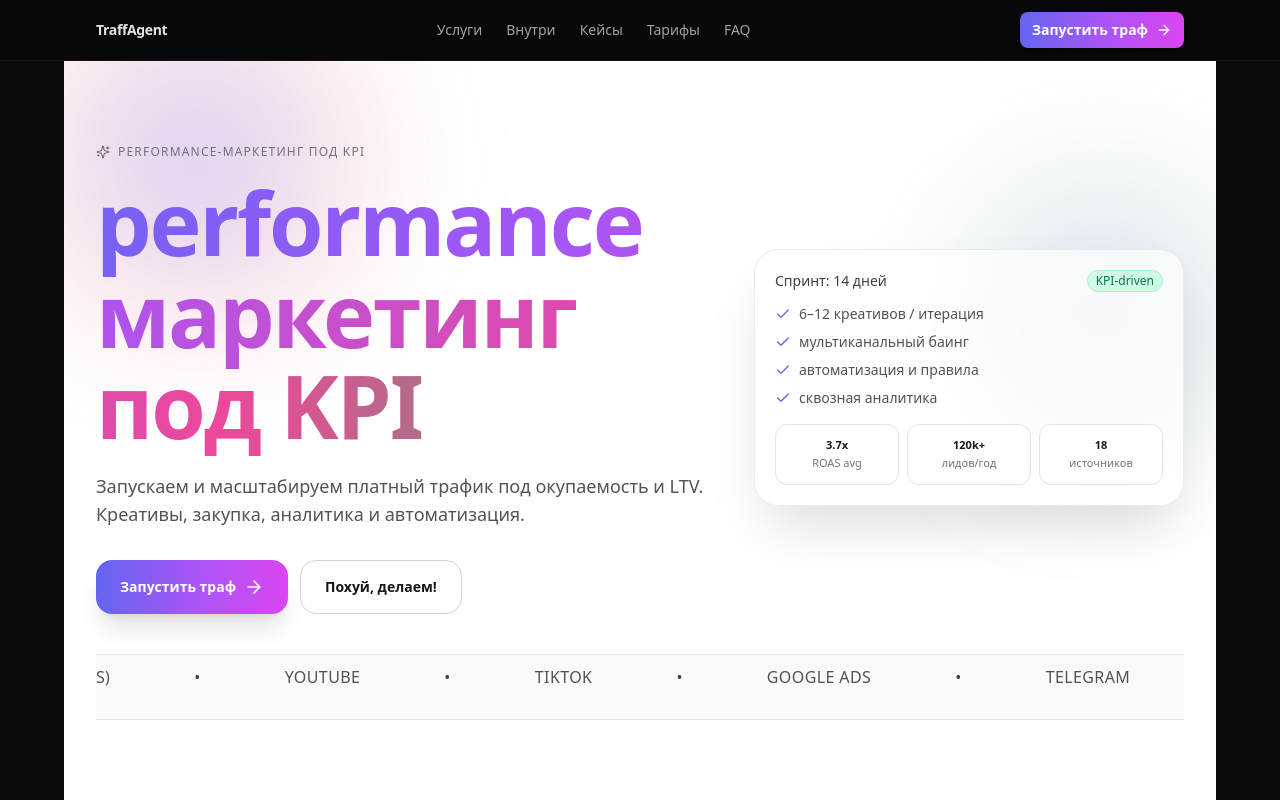
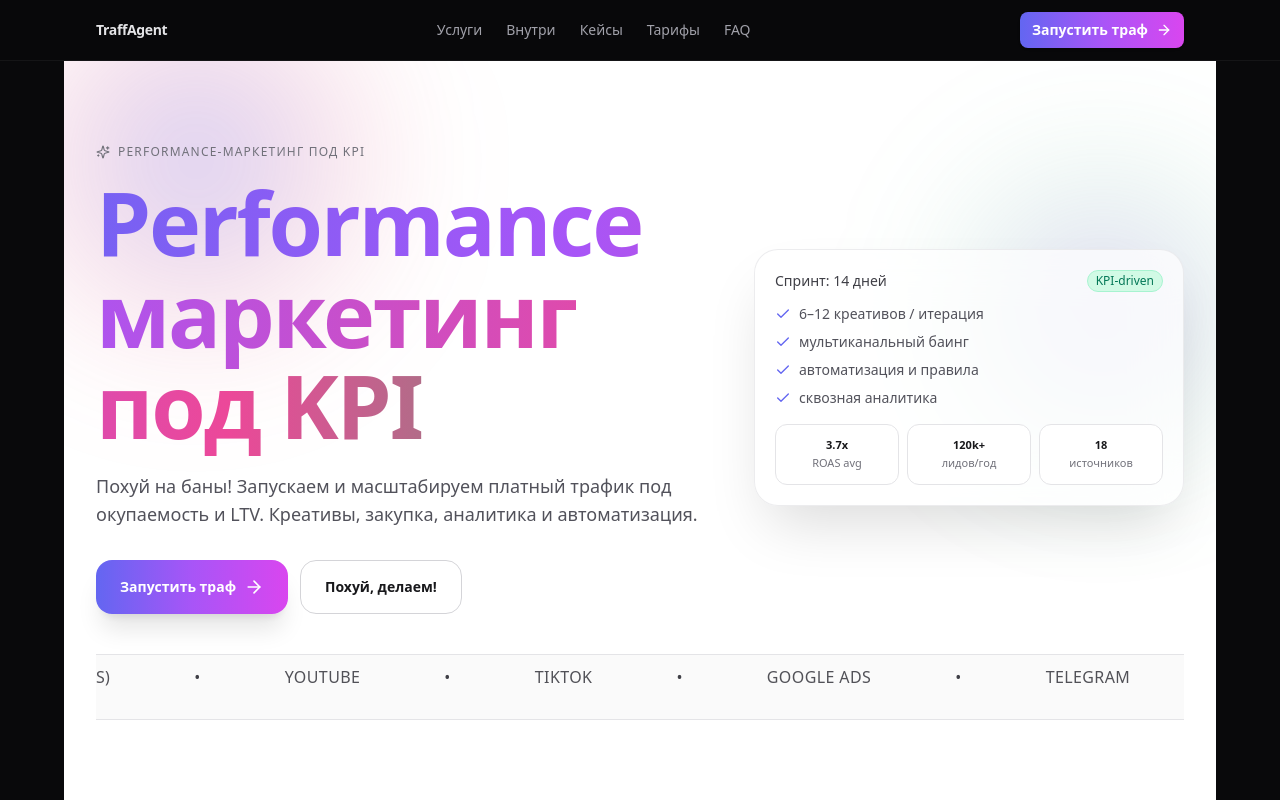
Before and after one commit to Vimmfor/traffagent, a React (Vite) app: page / in a window 1280 px wide. Shown: the top 800 px of the page. Built offline with nearby package versions, Linux system fonts and the light colour scheme.

Commit message:
Update App.tsx

```diff
--- a/src/App.tsx
+++ b/src/App.tsx
@@ -289,10 +289,10 @@ function Hero({ onQuiz }: { onQuiz: () => void }) {
         <motion.div variants={item} className="lg:col-span-7">
           <Kicker>Performance-маркетинг под KPI</Kicker>
           <h1 className="mt-3 text-[44px] leading-[1.06] sm:text-7xl sm:leading-[1.06] md:text-[88px] md:leading-[1.04] font-extrabold tracking-tight">
-            <span className="hero-gradient-text">performance маркетинг под KPI</span>
+            <span className="hero-gradient-text">Performance маркетинг под KPI</span>
           </h1>
           <p className="mt-5 max-w-2xl text-zinc-600 text-base sm:text-lg">
-            Запускаем и масштабируем платный трафик под окупаемость и LTV. Креативы, закупка, аналитика и автоматизация.
+            Похуй на баны! Запускаем и масштабируем платный трафик под окупаемость и LTV. Креативы, закупка, аналитика и автоматизация.
           </p>
           <div className="mt-8 flex flex-col sm:flex-row sm:flex-wrap gap-3">
             <MagneticButton
```
